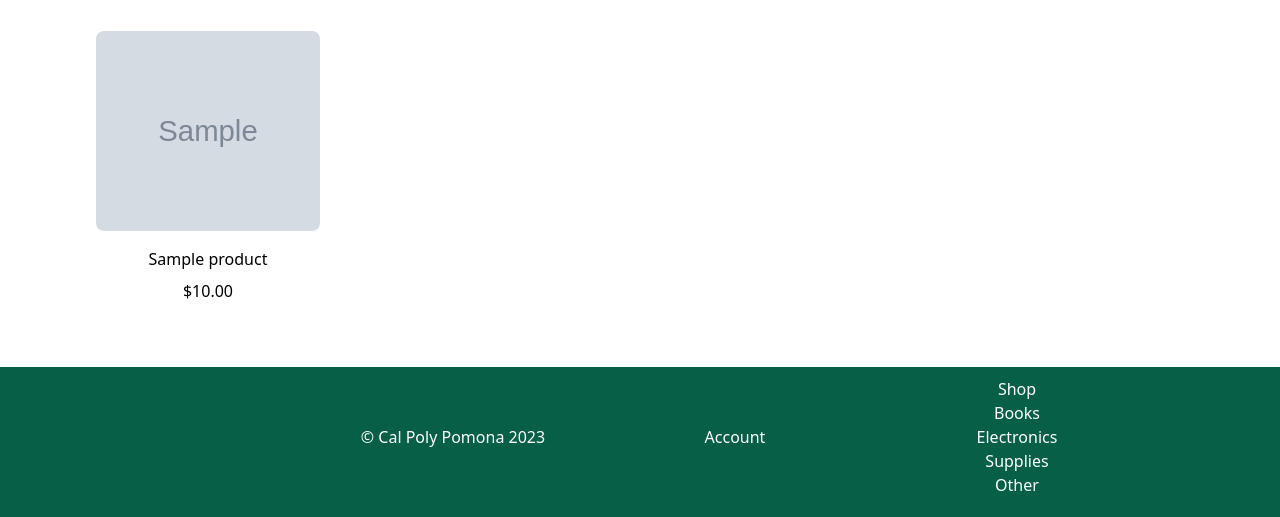
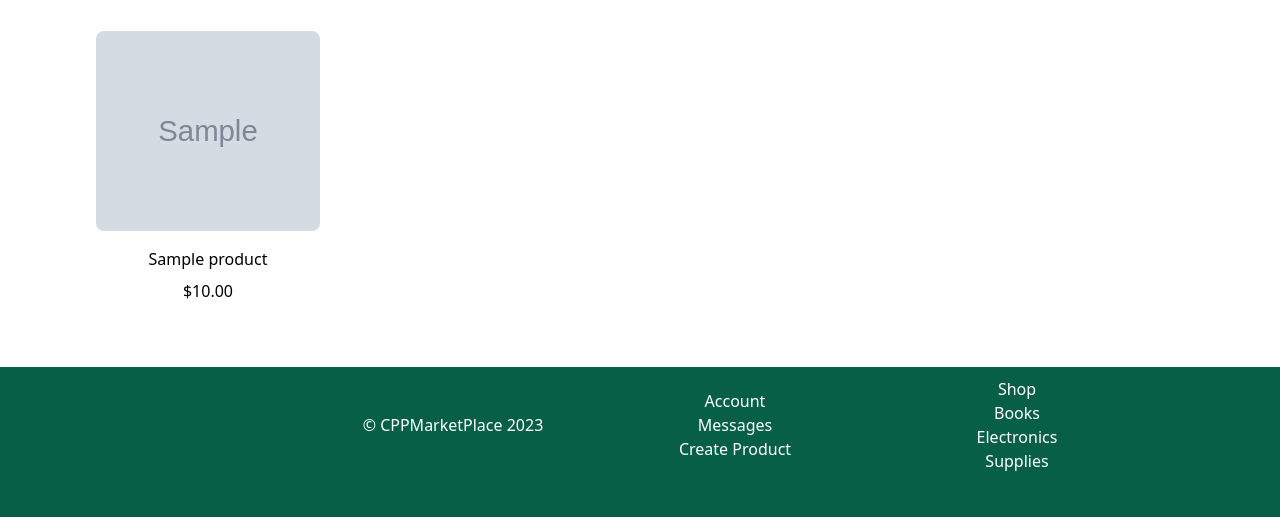
Before and after one commit to FruitPanda-CS4800/CPP_MarketPlace, a Django app: page /account/1/ in a window 1280 px wide. Shown: the part 426-943 px from the top of the page. Run offline with Django 4.2, Linux system fonts and the light colour scheme; tables that the repository leaves empty hold one stand-in row (values such as "Sample post"); grey boxes marked "Sample" are stand-in pictures; style sheets or scripts are compiled from the project's sources; some libraries are stand-ins or nearby versions.

Commit message:
add stuff to footer and header and create product button

```diff
--- a/CPP_MarketPlace/CPPMarketPlace/templates/account_settings.html
+++ b/CPP_MarketPlace/CPPMarketPlace/templates/account_settings.html
@@ -1,7 +1,7 @@
 {% include 'header.html' %}
 
 {% block content %}
-<div class="container mx-auto px-4 py-8">
+<div class="container mx-auto my-12 max-w-screen-xl mx-auto sm:px-6 lg:px-8">
   <h1 class="text-2xl font-bold mb-4">Account Settings</h1>
   <form method="post" enctype="multipart/form-data">
     {% csrf_token %}
--- a/CPP_MarketPlace/CPPMarketPlace/templates/footer.html
+++ b/CPP_MarketPlace/CPPMarketPlace/templates/footer.html
@@ -44,20 +44,33 @@
       <div class="flex items-center grow flow-root" id="container">
         <div class = "flex items-center w-600">
             <div class="lg:w-48 mx-10 ">
-              © Cal Poly Pomona 2023
+              © CPPMarketPlace 2023
             </div>
             <div class="lg:w-48 mx-10" id="acc">
-              <a href="/account/{{ request.user.id}}">
-                Account
-              </a>
+              <ul>
+                {% if user.is_authenticated%}
+                  <li><a href="/account/{{ request.user.id}}">
+                  Account
+                  </a>
+                {% else %}
+                  <li><a href="/login">
+                  Account
+                  </a>
+                {% endif %}
+                <li><a href="/chat">
+                  Messages
+                </a>
+                <li><a href="/create_product">
+                  Create Product
+                </a>
+            </ul>
             </div>
             <div class="lg:w-48 mx-10" id="shop">
-              <a href="/search/?query="><h3>Shop</h3></a>
+              <a href="/products"><h3>Shop</h3></a>
                 <ul>
-                  <li><a href="#">Books</a></li>
-                  <li><a href="#">Electronics</a></li>
-                  <li><a href="#">Supplies</a></li>
-                  <li><a href="#">Other</a></li>
+                  <li><a href="/products/Books">Books</a></li>
+                  <li><a href="/products/Electronics">Electronics</a></li>
+                  <li><a href="/products/Supplies">Supplies</a></li>
                 </ul>
             </div>
         </div>
--- a/CPP_MarketPlace/CPPMarketPlace/templates/header.html
+++ b/CPP_MarketPlace/CPPMarketPlace/templates/header.html
@@ -35,11 +35,19 @@
             </a>
           </div>
           <div class="ml-4 mr-10 ">
-            <a href="/account_settings" id="logo-link">
+            {% if user.is_authenticated %}
+              <a href="/account_settings" id="logo-link">
+            {% else %}
+              <a href="/login" id="logo-link">
+            {% endif %}
             <img src="{% static "images/account.png" %}" class="object-contain h-12 w-15" alt="account" /></a>
           </div>
           <div class="ml-4 mr-10">
-            <a href="/chat" id="logo-link">
+            {% if user.is_authenticated %}
+              <a href="/chat" id="logo-link">
+            {% else %}
+              <a href="/login" id="logo-link">
+            {% endif %}
             <img src="{% static "images/messages.png" %}" class="object-contain h-20 w-8" alt="messages" /></a>
           </div>
           <div class="ml-4 mr-10">
@@ -47,7 +55,7 @@
               {% if user.is_authenticated %}
                 <a href="{% url 'logout' %}"> Logout </a>
               {% else %}
-              <a href="{% url 'register' %}"> Login </a>
+                <a href="{% url 'login' %}"> Login </a>
               {% endif %}
             </span>
           </div>
--- a/CPP_MarketPlace/CPPMarketPlace/templates/product_page.html
+++ b/CPP_MarketPlace/CPPMarketPlace/templates/product_page.html
@@ -49,9 +49,9 @@
           </div>
           <a href="{% url 'test' %}"></a>
           <input type="hidden" id="username" value="{{ user_profile.user.id  }}">
-          <button name='hi' class="bg-blue-500 hover:bg-blue-700 text-white font-bold mt-4 rounded mx-8 px-4" onclick="setGetParameter()">
-            Contact Seller
-          </button>
+            <button name='hi' class="bg-blue-500 hover:bg-blue-700 text-white font-bold mt-4 rounded mx-8 px-4" onclick="setGetParameter()">
+              Contact Seller
+            </button>
         </a>
         </div>
 
--- a/CPP_MarketPlace/CPPMarketPlace/templates/user_profile.html
+++ b/CPP_MarketPlace/CPPMarketPlace/templates/user_profile.html
@@ -19,9 +19,17 @@
   </div>
 </div>
 <div class="flex justify-center my-10">
-  <button class="bg-blue-500 hover:bg-blue-700 text-white font-bold py-2 px-4 rounded">
-    Chat
-  </button>
+  {% if request.user.id == user_profile.user.id %}
+  <a href="{% url 'create_product' %}">
+    <button class="bg-blue-500 hover:bg-blue-700 text-white font-bold py-2 px-4 rounded">
+      Create Product
+    </button>
+  </a>
+  {% else %}
+    <button class="bg-blue-500 hover:bg-blue-700 text-white font-bold py-2 px-4 rounded">
+      Chat
+    </button>
+  {% endif %}
 </div>
 
 <hr class="my-8 mx-10 border-gray-400">
```
